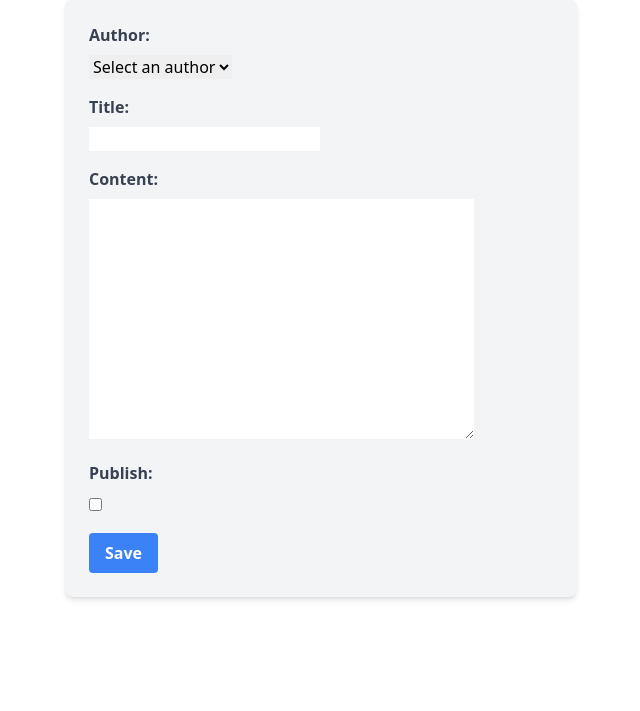
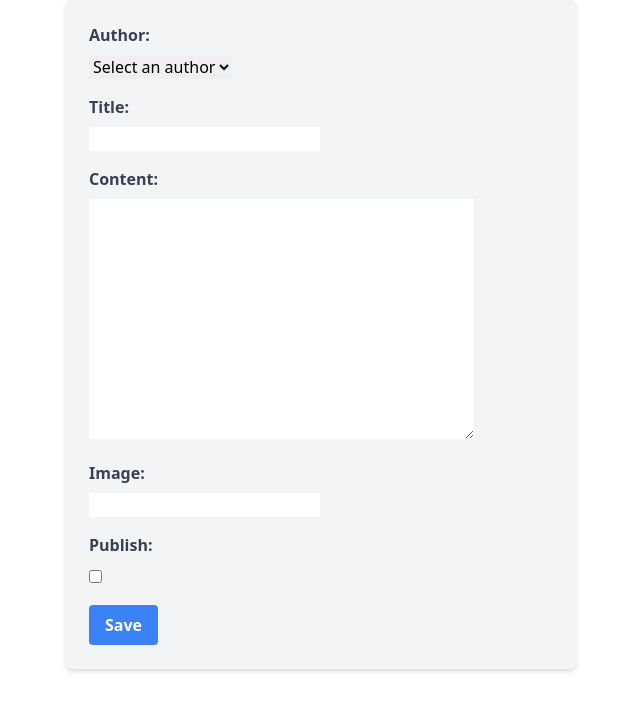
Before and after one commit to amosngisa/learning, a Django app: page /add_blog/ in a window 1280 px wide. Shown: the part 89-800 px from the top of the page, without its empty margins (319-959 px from the left). Run offline with Django 5.2, Linux system fonts and the light colour scheme; data comes from the database, SQL or seed files in the repository; both versions use the stored data as it was before the commit; some libraries are stand-ins or nearby versions.

Commit message:
image embed

```diff
--- a/Python/Django/example/myapp/forms.py
+++ b/Python/Django/example/myapp/forms.py
@@ -10,7 +10,7 @@ class BlogForm(forms.ModelForm):
 
     class Meta:
         model = Blog
-        fields = ['author', 'title', 'content', 'is_published']
+        fields = ['author', 'title', 'image', 'content', 'is_published']
 
     def __init__(self, *args, **kwargs):
         super().__init__(*args, **kwargs)
--- a/Python/Django/example/myapp/models.py
+++ b/Python/Django/example/myapp/models.py
@@ -2,6 +2,8 @@ from django.db import models
 from django.utils import timezone
 from django.contrib.auth.models import User
 from django.urls import reverse
+import cloudinary.uploader
+from cloudinary.models import CloudinaryField
 
 class Author(models.Model):
     first_name = models.CharField(max_length=100)
@@ -19,6 +21,7 @@ class Blog(models.Model):
     title = models.CharField(max_length=255)
     author = models.ForeignKey(User, on_delete=models.CASCADE)  # Linking to Django's built-in User model
     content = models.TextField()
+    image = CloudinaryField("image",null=True)
     date_posted = models.DateTimeField(default=timezone.now)
     last_updated = models.DateTimeField(auto_now=True)
     is_published = models.BooleanField(default=False)
--- a/Python/Django/example/myapp/templates/add_blog.html
+++ b/Python/Django/example/myapp/templates/add_blog.html
@@ -3,7 +3,7 @@
 {% block title %} Add Blog {% endblock %}
 
 {% block content %}
-<form method="post" action="{% url 'add_blog' %}" class="max-w-lg mx-auto mt-8 bg-gray-100 p-6 rounded-lg shadow-md">
+<form method="post" action="{% url 'add_blog' %}" class="max-w-lg mx-auto mt-8 bg-gray-100 p-6 rounded-lg shadow-md" enctype="multipart/form-data">
     {% csrf_token %}
     <div class="mb-4">
         <label for="{{ form.author.id_for_label }}" class="block text-gray-700 font-bold mb-2">Author:</label>
@@ -17,6 +17,12 @@
         <label for="{{ form.content.id_for_label }}" class="block text-gray-700 font-bold mb-2">Content:</label>
         {{ form.content }}
     </div>
+
+    <div class="mb-4">
+        <label for="{{ form.image.id_for_label }}" class="block text-gray-700 font-bold mb-2">Image:</label>
+        {{ form.image }}
+    </div>
+
     <div class="mb-4">
         <label for="{{ form.is_published.id_for_label }}" class="block text-gray-700 font-bold mb-2">Publish:</label>
         {{ form.is_published }}
--- a/Python/Django/example/myapp/templates/blog.html
+++ b/Python/Django/example/myapp/templates/blog.html
@@ -15,6 +15,7 @@
     {% for blog in blogs %}
         <div class="bg-white p-6 rounded-lg shadow-md hover:shadow-lg transition-shadow duration-300 ease-in-out">
             <h2 class="text-2xl font-bold mb-4 text-indigo-700">{{ blog.title }}</h2>
+            <img src="{{blog.image.url}}" alt="Blog Image" class="image" width="300"></a>
             <p class="text-gray-700 mb-4">{{ blog.content|truncatewords:20 }}</p>
             <div class="text-sm text-gray-600 mb-2">
                 <span>Is Published: <strong>{{ blog.is_published }}</strong></span>
--- a/Python/Django/example/myapp/views.py
+++ b/Python/Django/example/myapp/views.py
@@ -3,6 +3,8 @@ from .models import Blog
 from .models import Subscriber
 from django.contrib import messages
 from .forms import BlogForm
+
+
 
 
 def index(request):
@@ -32,10 +34,14 @@ def subscriber(request):
 
 def add_blog(request):
     if request.method == 'POST':
-        form = BlogForm(request.POST)
+        form = BlogForm(request.POST, request.FILES)
         if form.is_valid():
-            blog = form.save()
+            blog = form.save(commit=False)
+            blog.save()  # Make sure the save method is called correctly
             return redirect('blog')
+        else:
+            print(form.errors)  # Print form errors if any (for debugging)
     else:
         form = BlogForm()
+
     return render(request, 'add_blog.html', {'form': form})
```
Also changed, not shown: Python/Django/example/example/settings.py (+16 -6 lines), Python/Django/example/db.sqlite3 (deleted), Python/Django/example/myapp/migrations/0004_alter_author_email.py (added), Python/Django/example/myapp/migrations/0005_blog_image.py (added).
